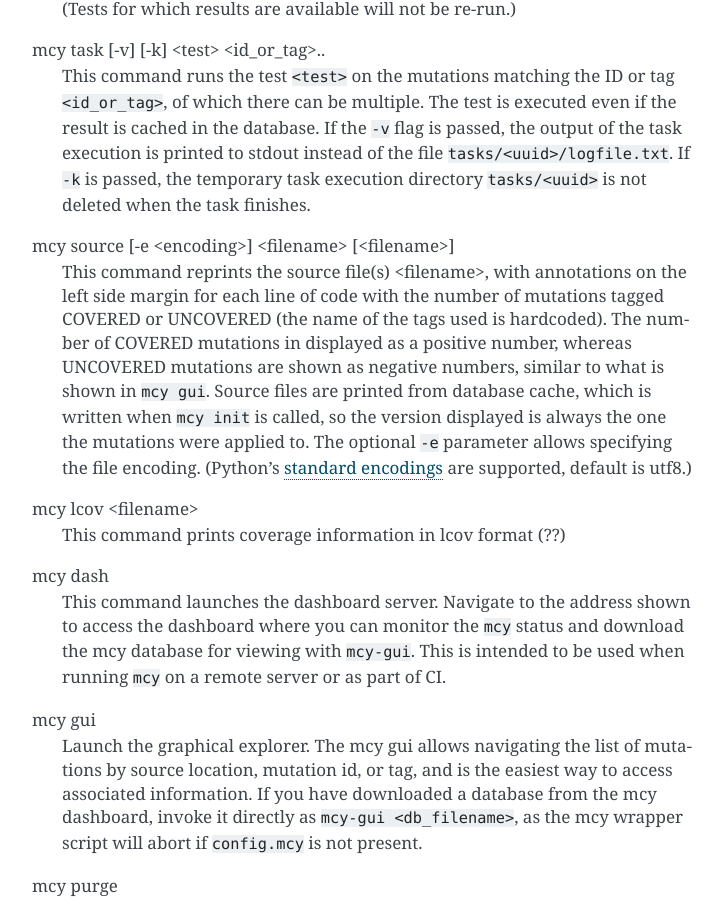
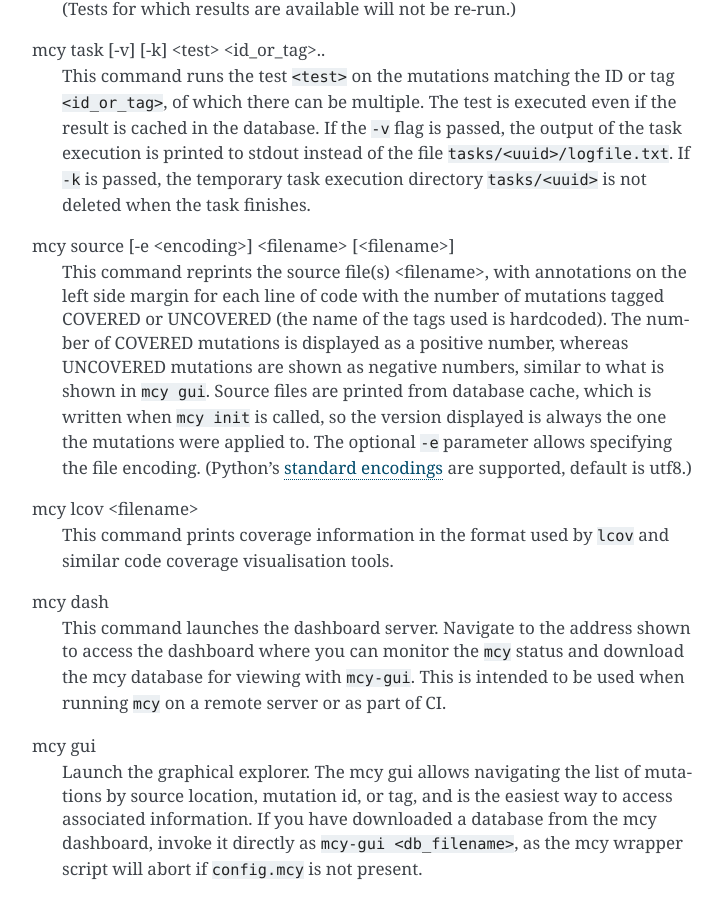
Before and after one commit to YosysHQ/mcy, a Sphinx documentation site: the page built from docs/source/cmds.rst, in a window 1280 px wide and 900 px high, scrolled down 1423 px. Shown: the whole window, without its empty margins (388-1111 px from the left). Built offline with Sphinx 7.4.7, drawn with Linux system fonts in a browser that asks for light colours.

Commit message:
update lcov description

```diff
--- a/docs/source/cmds.rst
+++ b/docs/source/cmds.rst
@@ -43,10 +43,10 @@ mcy task [-v] [-k] <test> <id_or_tag>..
 	This command runs the test ``<test>`` on the mutations matching the ID or tag ``<id_or_tag>``, of which there can be multiple. The test is executed even if the result is cached in the database. If the ``-v`` flag is passed, the output of the task execution is printed to stdout instead of the file ``tasks/<uuid>/logfile.txt``. If ``-k`` is passed, the temporary task execution directory ``tasks/<uuid>`` is not deleted when the task finishes.
 
 mcy source [-e <encoding>] <filename> [<filename>]
-	This command reprints the source file(s) <filename>, with annotations on the left side margin for each line of code with the number of mutations tagged COVERED or UNCOVERED (the name of the tags used is hardcoded). The number of COVERED mutations in displayed as a positive number, whereas UNCOVERED mutations are shown as negative numbers, similar to what is shown in ``mcy gui``. Source files are printed from database cache, which is written when ``mcy init`` is called, so the version displayed is always the one the mutations were applied to. The optional ``-e`` parameter allows specifying the file encoding. (Python's `standard encodings <https://docs.python.org/3/library/codecs.html#standard-encodings>`_ are supported, default is utf8.)
+	This command reprints the source file(s) <filename>, with annotations on the left side margin for each line of code with the number of mutations tagged COVERED or UNCOVERED (the name of the tags used is hardcoded). The number of COVERED mutations is displayed as a positive number, whereas UNCOVERED mutations are shown as negative numbers, similar to what is shown in ``mcy gui``. Source files are printed from database cache, which is written when ``mcy init`` is called, so the version displayed is always the one the mutations were applied to. The optional ``-e`` parameter allows specifying the file encoding. (Python's `standard encodings <https://docs.python.org/3/library/codecs.html#standard-encodings>`_ are supported, default is utf8.)
 
 mcy lcov <filename>
-	This command prints coverage information in lcov format (??)
+	This command prints coverage information in the format used by ``lcov`` and similar code coverage visualisation tools.
 
 mcy dash
 	This command launches the dashboard server. Navigate to the address shown to access the dashboard where you can monitor the ``mcy`` status and download the mcy database for viewing with ``mcy-gui``. This is intended to be used when running ``mcy`` on a remote server or as part of CI.
```
